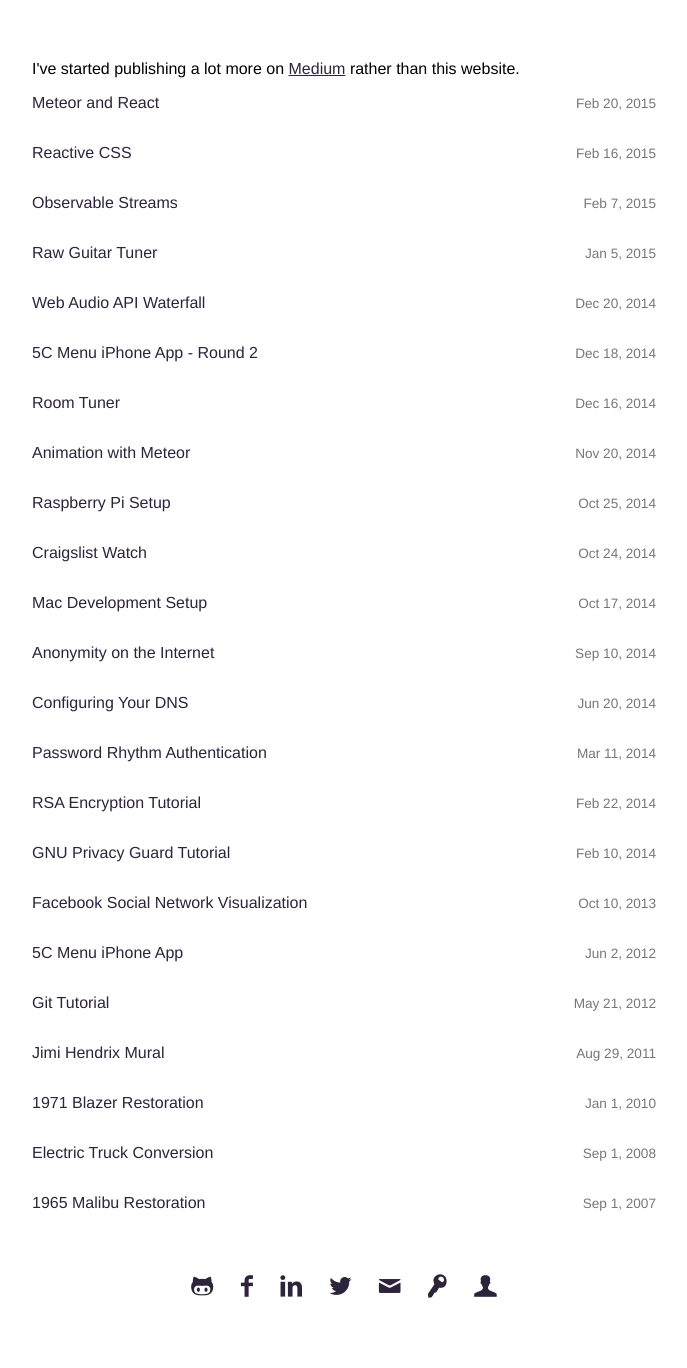
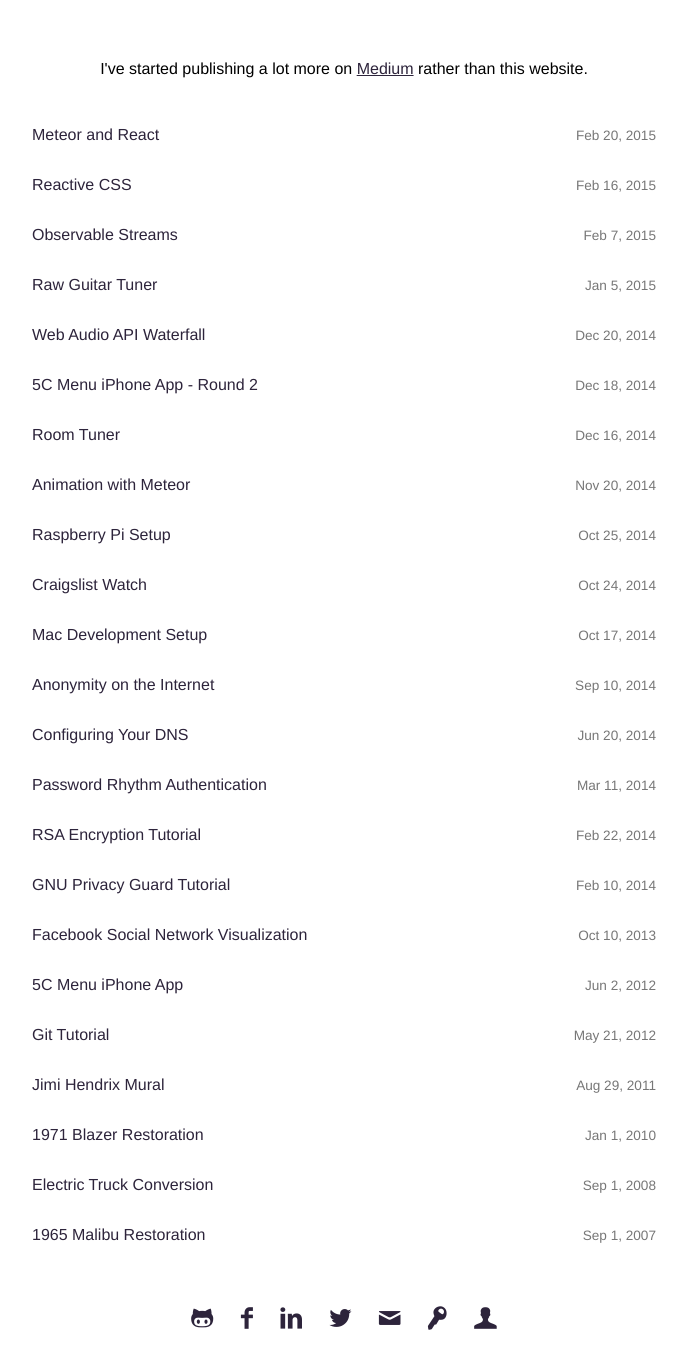
Before and after one commit to ccorcos/ccorcos.github.io, a Jekyll site: the page built from projects/projects.html, in a window 1280 px wide. Shown: the part 1092-2460 px from the top of the page, without its empty margins (296-983 px from the left). Built offline with Jekyll 4.4.1, drawn with Linux system fonts in a browser that asks for light colours; before the commit the page ends 2428 px from its top, so only the background shows below that.

Commit message:
centered txt on projects

```diff
--- a/projects/projects.html
+++ b/projects/projects.html
@@ -5,7 +5,7 @@ permalink: /projects/
 ---
 
 <div class="wi-100 pls prs mw65 center db ptx">
-  <p>I've started publishing a lot more on <a class="link" href="https://medium.com/@chetcorcos">Medium</a> rather than this website.</p>
+  <p class="pbl tc">I've started publishing a lot more on <a class="link" href="https://medium.com/@chetcorcos">Medium</a> rather than this website.</p>
   {% for post in site.posts %}
   {% if post.categories contains 'projects' %}
 
```
